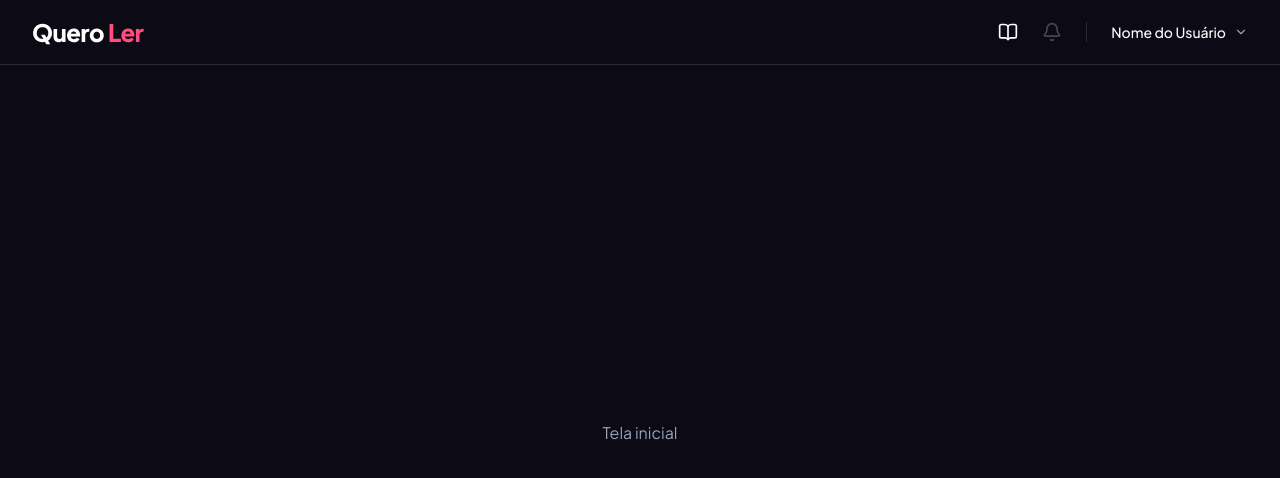
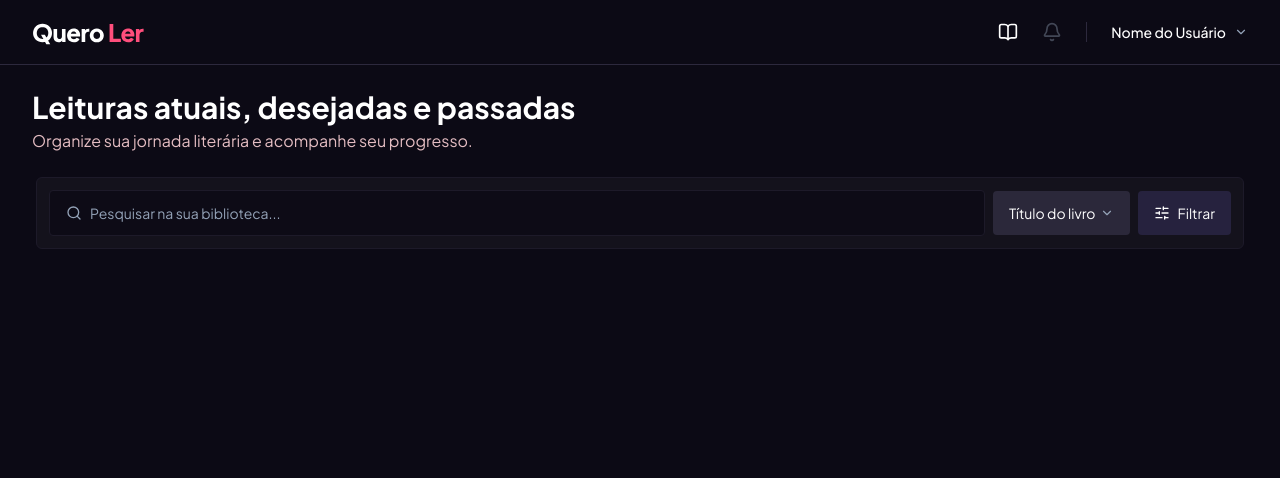
Before and after one commit to ProjetoQueroLer/queroler-frontend, a Next.js app: page / in a window 1280 px wide. Shown: the top 478 px of the page. Built offline with nearby package versions, Linux system fonts and the light colour scheme.

Commit message:
feat: implementa SearchBar e atualiza layout da tela inicial

```diff
--- a/src/presentation/pages/home/home.tsx
+++ b/src/presentation/pages/home/home.tsx
@@ -1,11 +1,18 @@
 import { Header } from '@/presentation/shared/components/header/header';
+import { SearchBar } from '@/presentation/shared/components/search-bar/search-bar';
 
 export const Home = () => {
   return (
     <div className="min-h-screen flex flex-col">
       <Header />
-      <main className="flex-1 flex items-center justify-center">
-        <p className="text-text-secondary">Tela inicial</p>
+      <main className="flex-1 px-4 py-6 lg:px-8">
+        <h1 className="text-text-primary text-2xl lg:text-3xl font-bold mb-1">
+          Leituras atuais, desejadas e passadas
+        </h1>
+        <p className="text-text-subtitle text-sm lg:text-base mb-6">
+          Organize sua jornada literária e acompanhe seu progresso.
+        </p>
+        <SearchBar />
       </main>
     </div>
   );
--- /dev/null
+++ b/src/presentation/shared/components/search-bar/search-bar.tsx
@@ -0,0 +1,34 @@
+import { Search, ChevronDown, SlidersHorizontal } from 'lucide-react';
+
+export function SearchBar() {
+  return (
+    <div className="flex items-center gap-2 bg-search-border border border-border-default rounded-md m-1 mb-6 px-2 py-2 lg:px-3 lg:py-3">
+      <div className="flex-1 flex items-center gap-2 bg-card-bg border border-border-default rounded-sm px-1 py-1 lg:px-4 lg:py-3">
+        <Search size={16} className="text-text-secondary" />
+        <input
+          data-testid="search-input"
+          type="text"
+          placeholder="Pesquisar na sua biblioteca..."
+          className="flex-1 bg-transparent text-text-primary text-sm outline-none placeholder:text-text-secondary"
+        />
+      </div>
+
+      <div className="flex items-center gap-1 bg-darker-gray rounded-sm px-1 py-1 lg:px-4 lg:py-3 cursor-pointer">
+        <span className="text-text-primary text-sm hidden lg:block">
+          Título do livro
+        </span>
+        <ChevronDown size={14} className="text-text-secondary" />
+      </div>
+
+      <button
+        data-testid="filter-button"
+        className="flex items-center gap-2 bg-primary-button rounded-sm px-1 py-1 lg:px-4 lg:py-1 cursor-pointer hover:opacity-80"
+      >
+        <SlidersHorizontal size={16} className="text-text-primary" />
+        <span className="text-text-primary text-sm hidden lg:block lg:py-2">
+          Filtrar
+        </span>
+      </button>
+    </div>
+  );
+}
--- a/src/styles/globals.css
+++ b/src/styles/globals.css
@@ -9,6 +9,7 @@
   /* Cores de texto */
   --color-text-primary: #ffffff;
   --color-text-secondary: #94a3b8;
+  --color-text-subtitle: #e4bdc2;
 
   /* Cores de status/badges */
   --color-desired: #ffa47c;
@@ -26,11 +27,13 @@
   --color-white: #ffffff;
   --color-black: #0c0a15;
   --color-gray: #687280;
+  --color-darker-gray: #2b283a;
 
   --color-input-bg: #0e0d17;
   --color-placeholder: #3a3744;
   --color-border-default: #1d1a29;
   --color-border-hover: #3a3845;
+  --color-search-border: #14121c;
 
   /* Button colors for design system */
   --color-primary-button: #26223e;
@@ -57,6 +60,9 @@
   --color-card-bg: var(--color-card-bg);
   --color-border: var(--color-border);
   --color-border-hover: var(--color-border-hover);
+  --color-text-subtitle: var(--color-text-subtitle);
+  --color-darker-gray: var(--color-darker-gray);
+  --color-search-border: var(--color-search-border);
   --font-sans: var(--font-geist-sans);
   --font-mono: var(--font-geist-mono);
 }
```
